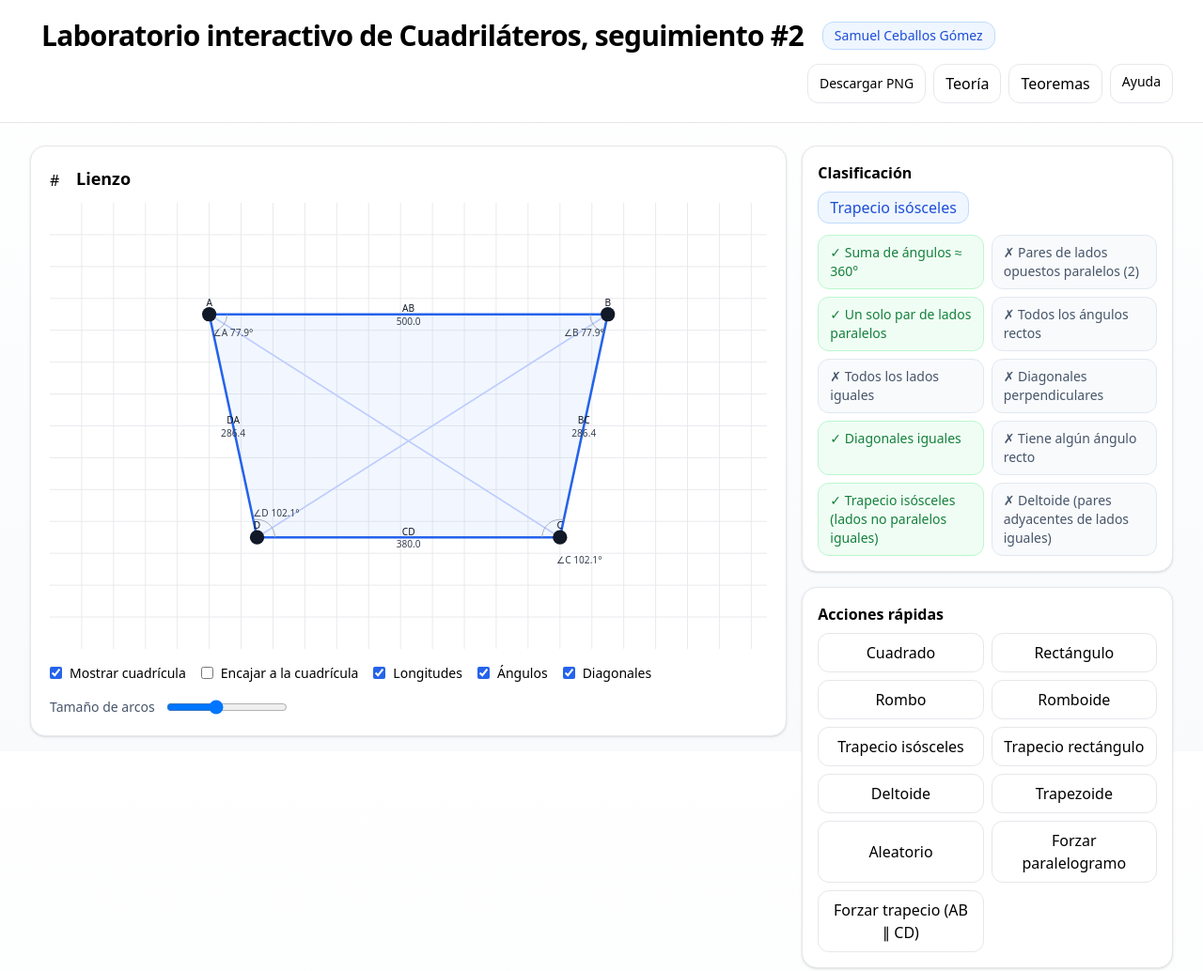
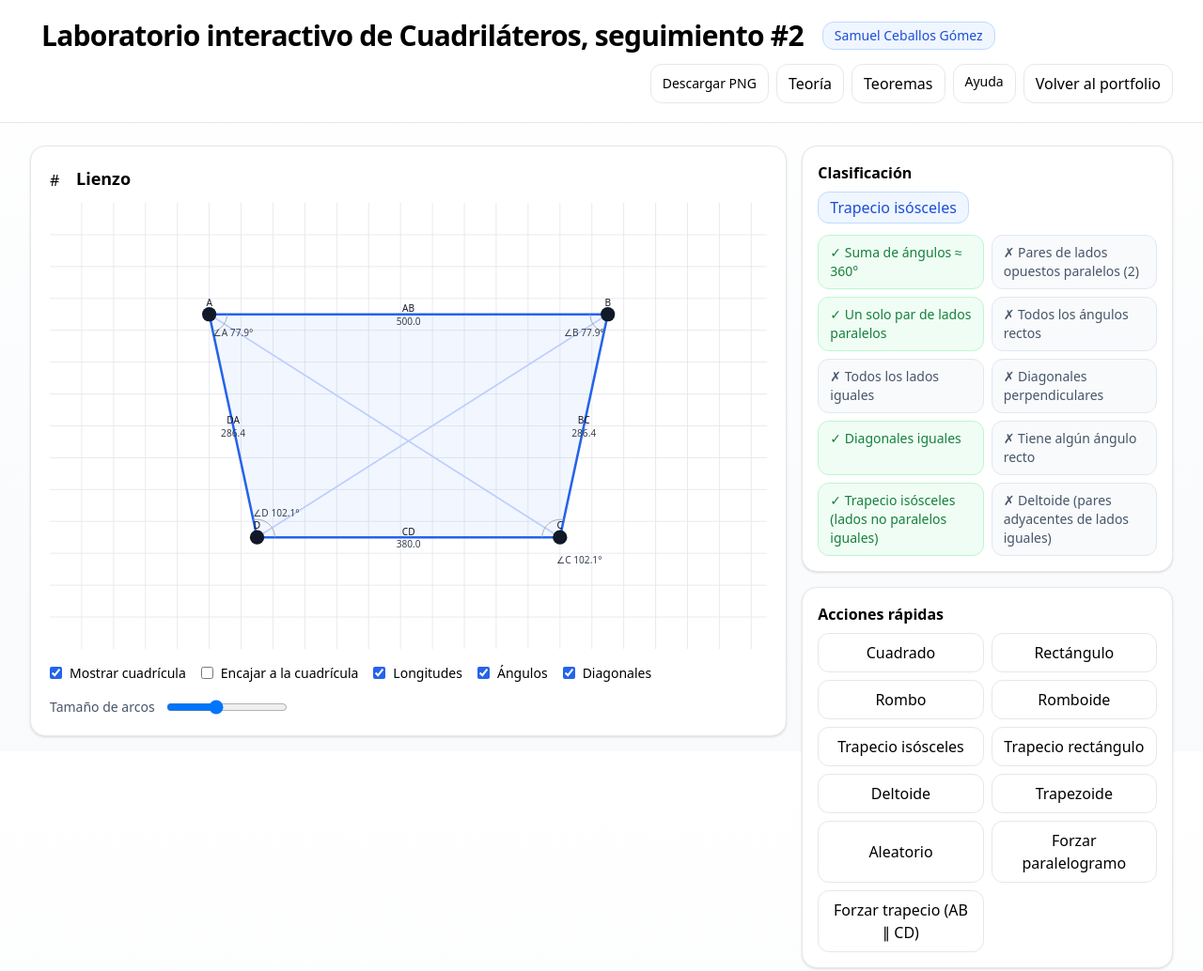
Before and after one commit to OferTrabajo/personal-portfolio, a plain HTML site: page geo.html in a window 1280 px wide. Shown: the top 1034 px of the page at 94% size. Drawn offline with nearby package versions, Linux system fonts and the light colour scheme.

Commit message:
Update geo.html

```diff
--- a/geo.html
+++ b/geo.html
@@ -51,6 +51,11 @@
             href="#ayuda"
             class="px-3 py-2 rounded-xl border text-sm bg-white hover:bg-slate-50"
             >Ayuda</a
+          >
+           <a
+            href="/index"
+            class="px-3 py-2 rounded-xl border bg-white hover:bg-slate-50"
+            >Volver al portfolio</a
           >
         </div>
       </div>
```
